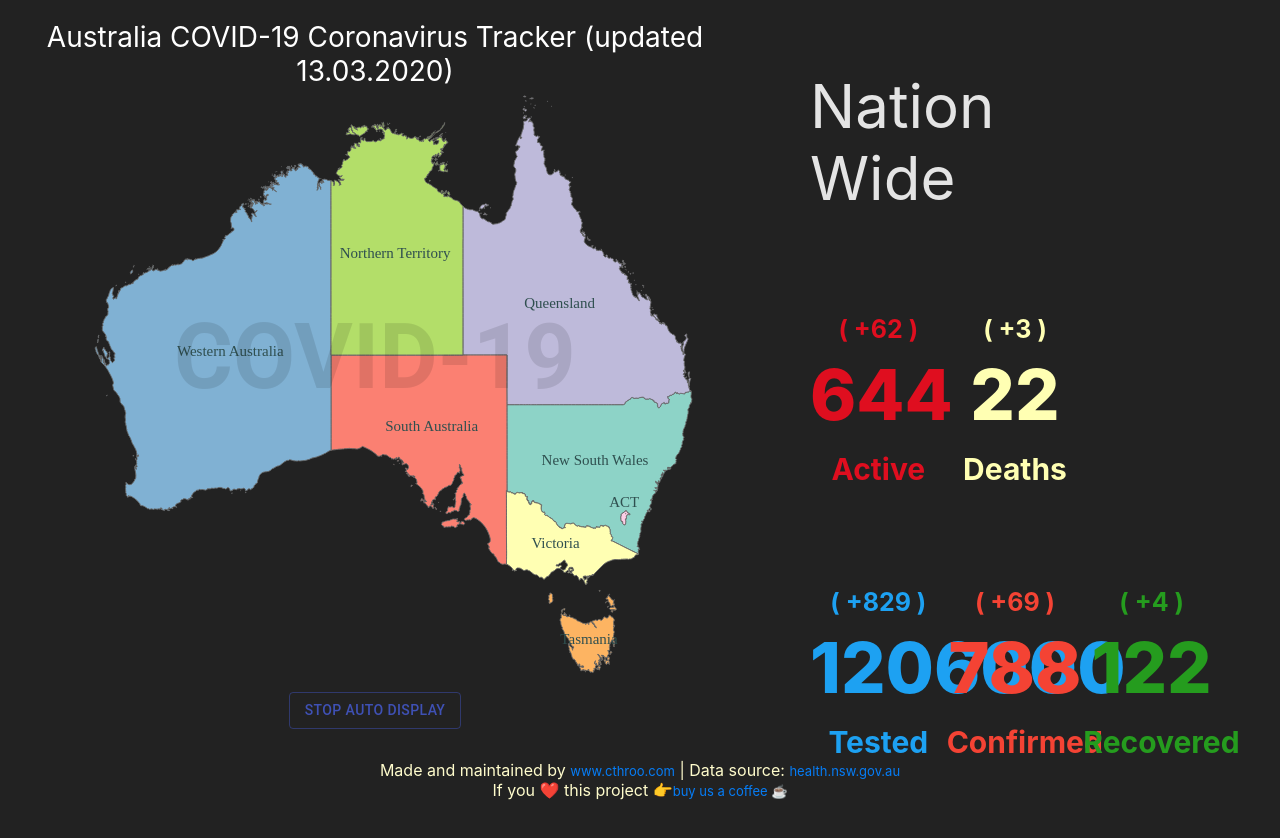
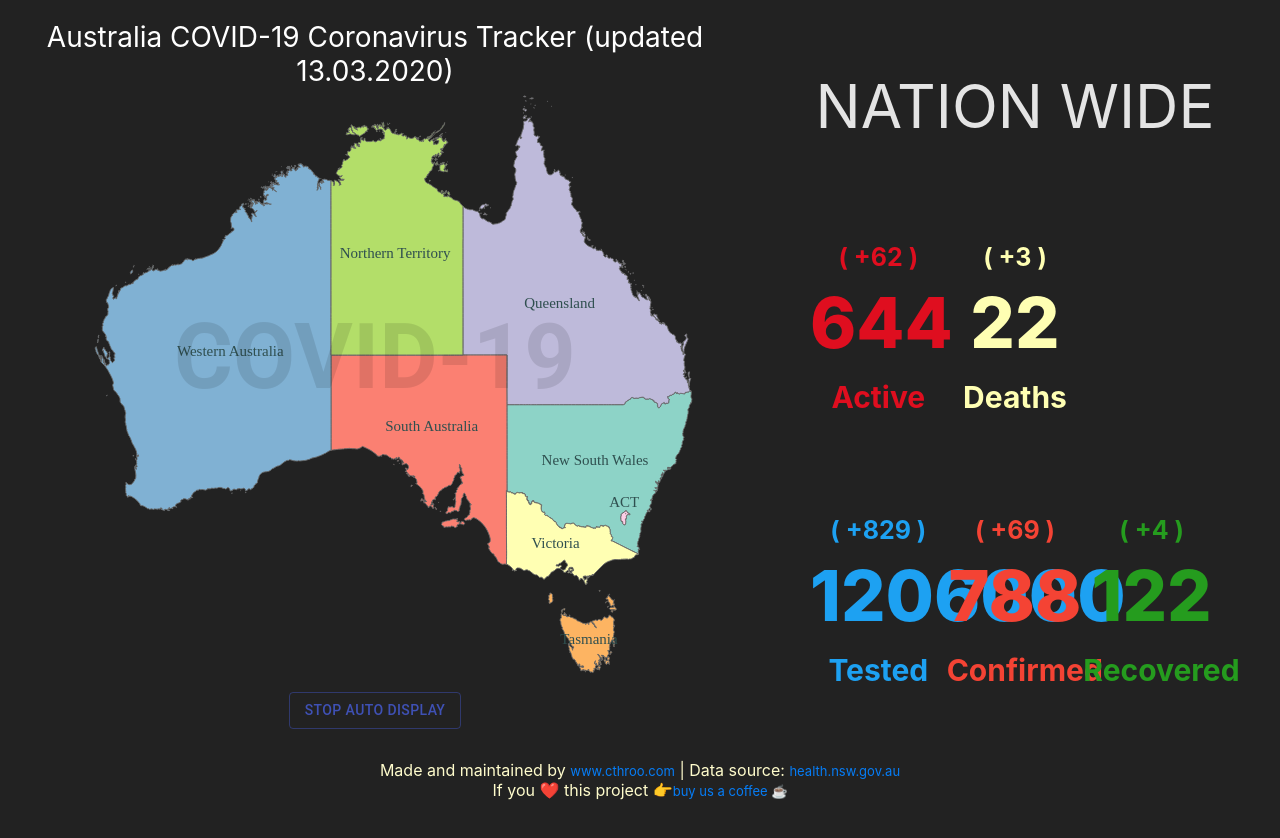
Before and after one commit to cthroo/covid-19-australia, a Next.js app: page / in a window 1280 px wide. After the commit the page ends 800 px from the top, so only its background shows below. Built offline with nearby package versions, Linux system fonts and the light colour scheme.

Commit message:
add location

```diff
--- a/components/infoBoard.js
+++ b/components/infoBoard.js
@@ -68,16 +68,16 @@ const useStyles = makeStyles(theme => ({
   },
 }));
 
-export default function InfoBoard() {
+export default function InfoBoard({location}) {
   const classes = useStyles();
 
   return (
     <div className={classes.root}>
       <Container className={classes.container} maxWidth="lg">
         <Grid container item xs={12} className={classes.subContainer}>
-          <Grid item xs={4}>
+          <Grid item xs={12}>
             <div className={classes.staState}>
-              <div className={classes.location}>Nation Wide</div>
+              <div className={classes.location}>{location}</div>
             </div>
           </Grid>
         </Grid>
--- /dev/null
+++ b/const/index.js
@@ -0,0 +1,11 @@
+export const LOCATIONS = {
+  AUSTRALIA: 'NATION WIDE',
+  NSW: 'New South Wales',
+  ACT: 'Australian Capital Territory',
+  VIC: 'Victoria',
+  TAS: 'Tasmania',
+  SA: 'South Australia',
+  QLD: 'Quessland',
+  NT: 'Northern Terriory',
+  WA: 'Western Australia',
+};
--- a/pages/index.js
+++ b/pages/index.js
@@ -1,7 +1,8 @@
-import React from 'react';
+import React, {useState} from 'react';
 import {makeStyles} from '@material-ui/core/styles';
 import Australia from '../components/australia';
 import InfoBoard from '../components/infoBoard';
+import {LOCATIONS} from '../const/index';
 import 'whatwg-fetch';
 
 const useStyles = makeStyles(theme => ({
@@ -23,12 +24,13 @@ const useStyles = makeStyles(theme => ({
 
 export default function Index() {
   const classes = useStyles();
+  const [location, setLocation] = useState(LOCATIONS['AUSTRALIA']);
 
   return (
     <div className={classes.container}>
       <div className={classes.mainContent}>
         <Australia />
-        <InfoBoard />
+        <InfoBoard location={location} />
       </div>
       <div className={classes.footer}>
         Made and maintained by{' '}
```
